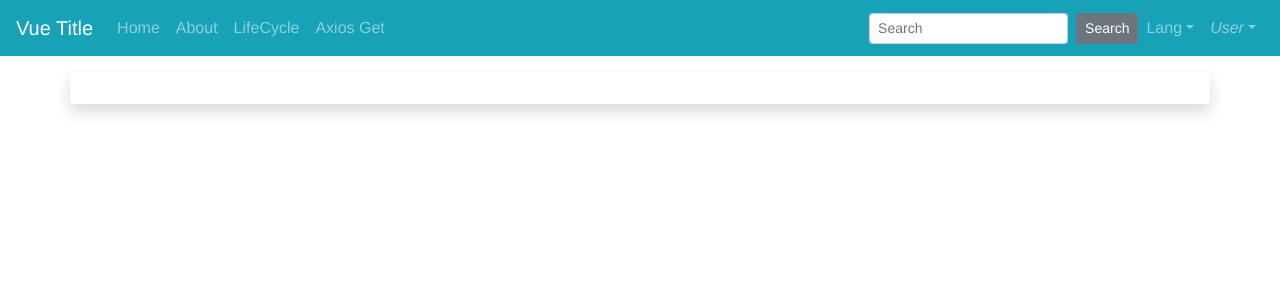
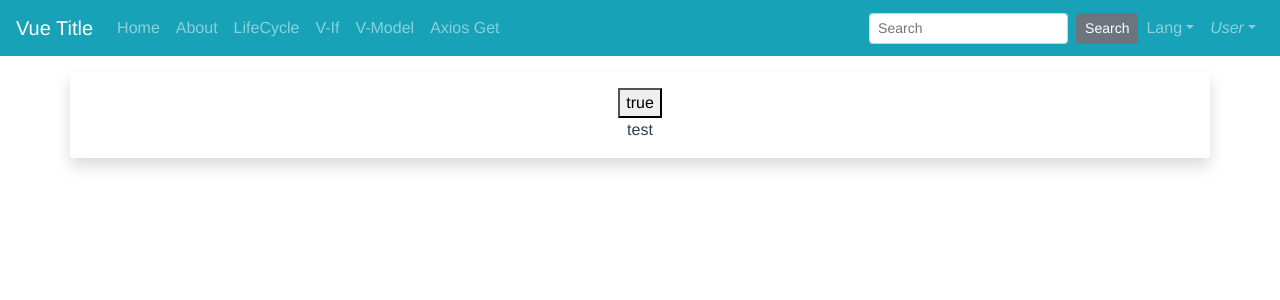
Before and after one commit to pll2050/vue-basic, a Vue app: page /vif in a window 1280 px wide. Shown: the top 300 px of the page. Built offline with nearby package versions, Linux system fonts and the light colour scheme.

Commit message:
조건문 예제 추가

```diff
--- a/src/components/layout/Header.vue
+++ b/src/components/layout/Header.vue
@@ -52,6 +52,8 @@ export default {
                 {link:'/', name:'Home'},
                 {link:'/about', name:'About'},
                 {link:'/lifecycle', name:'LifeCycle'},
+                {link:'/vif', name:'V-If'},
+                {link:'/vmodel', name:'V-Model'},
                 {link:'/axios/get', name:'Axios Get'},
             ]
         }
--- a/src/routes/router.js
+++ b/src/routes/router.js
@@ -4,6 +4,8 @@ import Home from '../views/index';
 import About from '../views/about';
 import LifeCycle from '../views/lifecycle';
 import GetAxios from '../views/axios/get.vue';
+import vIf from '../views/v-if.vue';
+import vModel from '../views/v-model.vue';
 
 Vue.use(VueRouter);
 
@@ -14,5 +16,7 @@ export default new VueRouter({
         { path: "/about", component: About },
         { path: "/lifecycle", component: LifeCycle },
         { path: "/axios/get", component: GetAxios },
+        { path: "/vif", component: vIf },
+        { path: "/vmodel", component: vModel },
     ]
 });
--- a/src/views/axios/get.vue
+++ b/src/views/axios/get.vue
@@ -2,6 +2,7 @@
     <div id="about">
         <h1>Axios - get</h1>
         <div id="app">
+            <p>Axios는 http비동기 통신 라이브러리 입니다. RestAPI의 URL을 통해 데이터를 주고 받을 수 있습니다.</p>
             <div v-if="hasResult">
                 <div v-for="post in posts" v-bind:key="post.id">
                     <h1>{{ post.id }}</h1>
--- /dev/null
+++ b/src/views/v-if.vue
@@ -0,0 +1,20 @@
+<template>
+    <div>
+        <button type="button" @click="isVisible">{{isActive}}</button>
+        <div v-if="isActive">test</div>
+    </div>
+</template>
+<script>
+export default {
+    data: function () {
+        return {
+            isActive: true,
+        };
+    },
+    methods: {
+        isVisible: function () {
+            return this.isActive = !this.isActive;
+        },
+    },
+};
+</script>
--- /dev/null
+++ b/src/views/v-model.vue
@@ -0,0 +1,15 @@
+<template>
+    <div>
+        <input v-model="message" placeholder="여기를 수정해보세요" />
+        <p>메시지: {{ message }}</p>
+    </div>
+</template>
+<script>
+export default {
+    data: function () {
+        return {
+            message: "",
+        };
+    },
+};
+</script>
```
